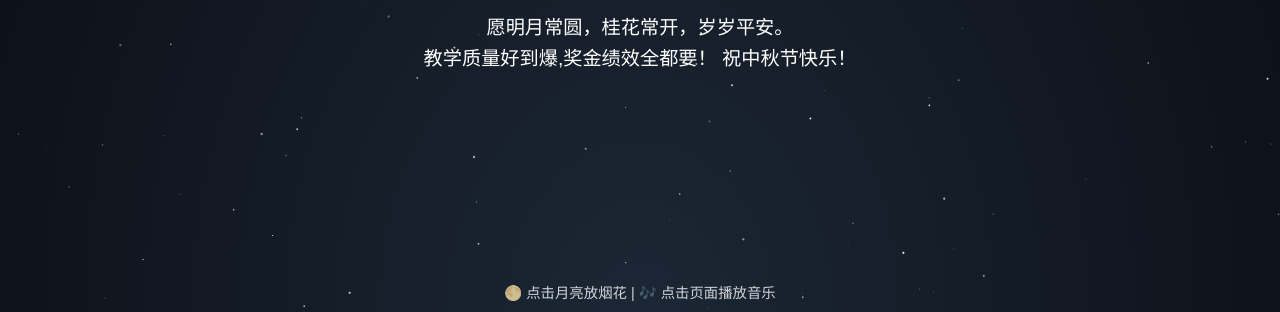
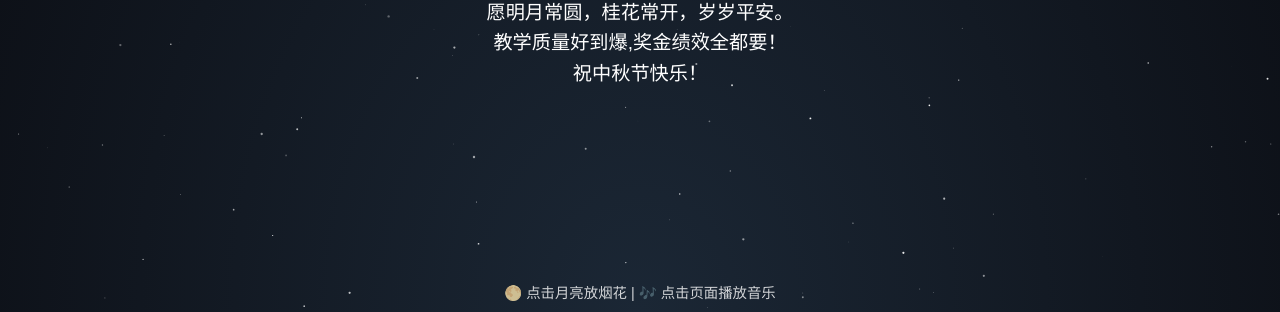
Before and after one commit to dongj7823-jpg/xu-, a plain HTML site: page index.html in a window 1280 px wide. Shown: the part 488-800 px from the top of the page. Drawn offline with Linux system fonts and the light colour scheme.

Commit message:
Update index.html

```diff
--- a/index.html
+++ b/index.html
@@ -104,7 +104,7 @@
   <h1>中秋快乐，小徐老师！🌕</h1>
   <p>
     愿明月常圆，桂花常开，岁岁平安。<br>
-    教学质量好到爆,奖金绩效全都要！
+    教学质量好到爆,奖金绩效全都要！<br>
     祝中秋节快乐！<br>
   </p>
   <footer>🌕 点击月亮放烟花 | 🎶 点击页面播放音乐</footer>
```
